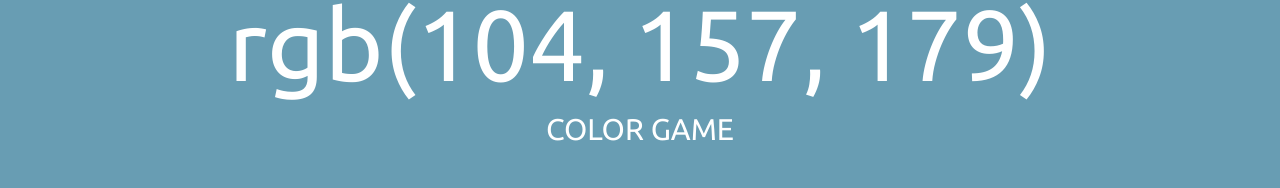
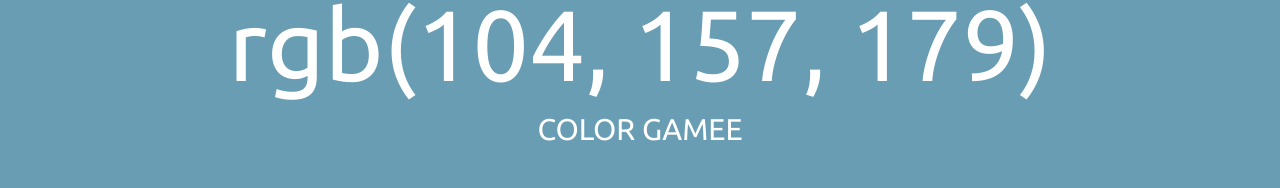
Before and after one commit to gautamChaudhary11/Color-Game, a plain HTML site: page index.html in a window 1280 px wide. Shown: the part 102-290 px from the top of the page. Drawn offline with Linux system fonts and the light colour scheme.

Commit message:
Trying to do something

```diff
--- a/index.html
+++ b/index.html
@@ -17,7 +17,7 @@
                 rgb(<span class="red"></span>, <span class="green"></span>, <span class="blue"></span>)
             </p>
             <p class="heading bottom">
-                COLOR GAME
+                COLOR GAMEE
             </p>
         </div>
         <div class="info">
```
